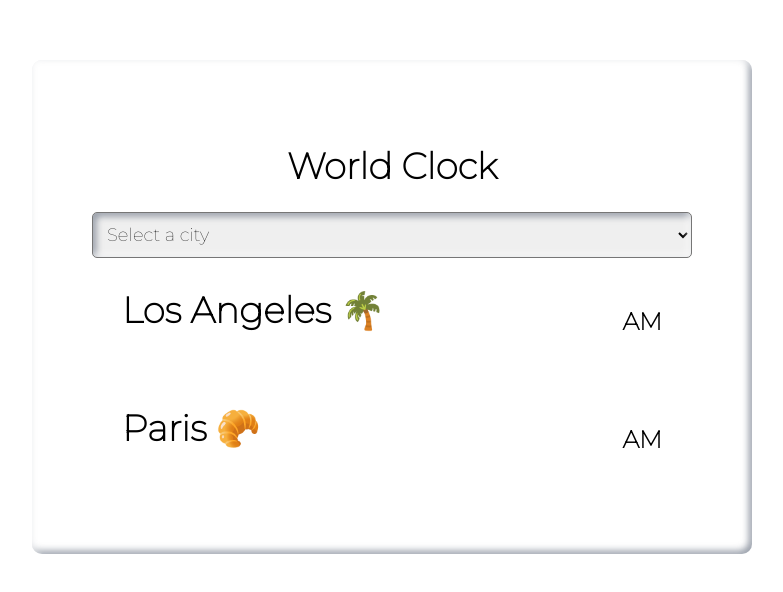
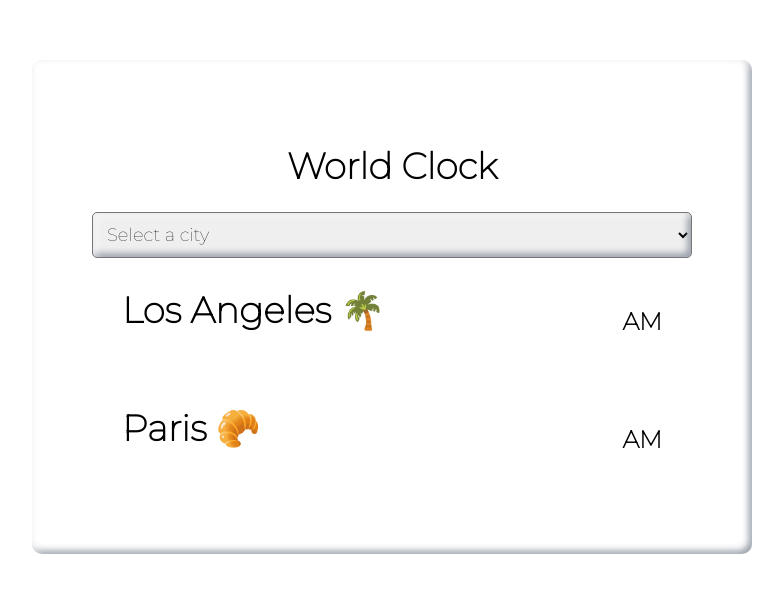
Before and after one commit to sylviass-io/world-clock, a plain HTML site: page index.html in a window 1280 px wide. Shown: the top 592 px of the page, without its empty margins (248-1031 px from the left). Drawn offline with nearby package versions, Linux system fonts and the light colour scheme; a script that the page names is missing.

Commit message:
updated html and css - final touches

```diff
--- a/index.html
+++ b/index.html
@@ -22,12 +22,12 @@
       <select id="city">
         <option value="">Select a city</option>
         <option value ="current">My current location</option>
-        <option value="Australia/Sydney">Sydney</option>
-        <option value="Asia/Tokyo">Tokyo</option>
-        <option value="Europe/Warsaw">Warsaw</option>
-        <option value="Europe/London">London</option>
-        <option value="America/New_York">New York</option>
-           <option value="America/Vancouver">Vancouver</option>
+        <option value="Australia/Sydney">Sydney 🦘</option>
+        <option value="Asia/Tokyo">Tokyo 🍣 </option>
+        <option value="Europe/Warsaw">Warsaw 🥟 </option>
+        <option value="Europe/London">London 💂‍♀️ </option>
+        <option value="America/New_York">New_York🗽</option>
+           <option value="America/Vancouver">Vancouver 🦞</option>
 
       </select>
 
--- a/src/styles.css
+++ b/src/styles.css
@@ -40,8 +40,8 @@ select {
   font-size: 18px;
   padding: 10px;
   border-radius: 5px;
-  box-shadow: inset -3px -3px 7px #ffffffb0,
-    inset 3px 3px 7px rgba(94, 104, 121, 0.692);
+  box-shadow: inset 3px 3px 7px #ffffffb0,
+    inset -3px -3px 7px rgba(94, 104, 121, 0.692);
   font-family: "Montserrat", sans-serif;
 }
 
```
